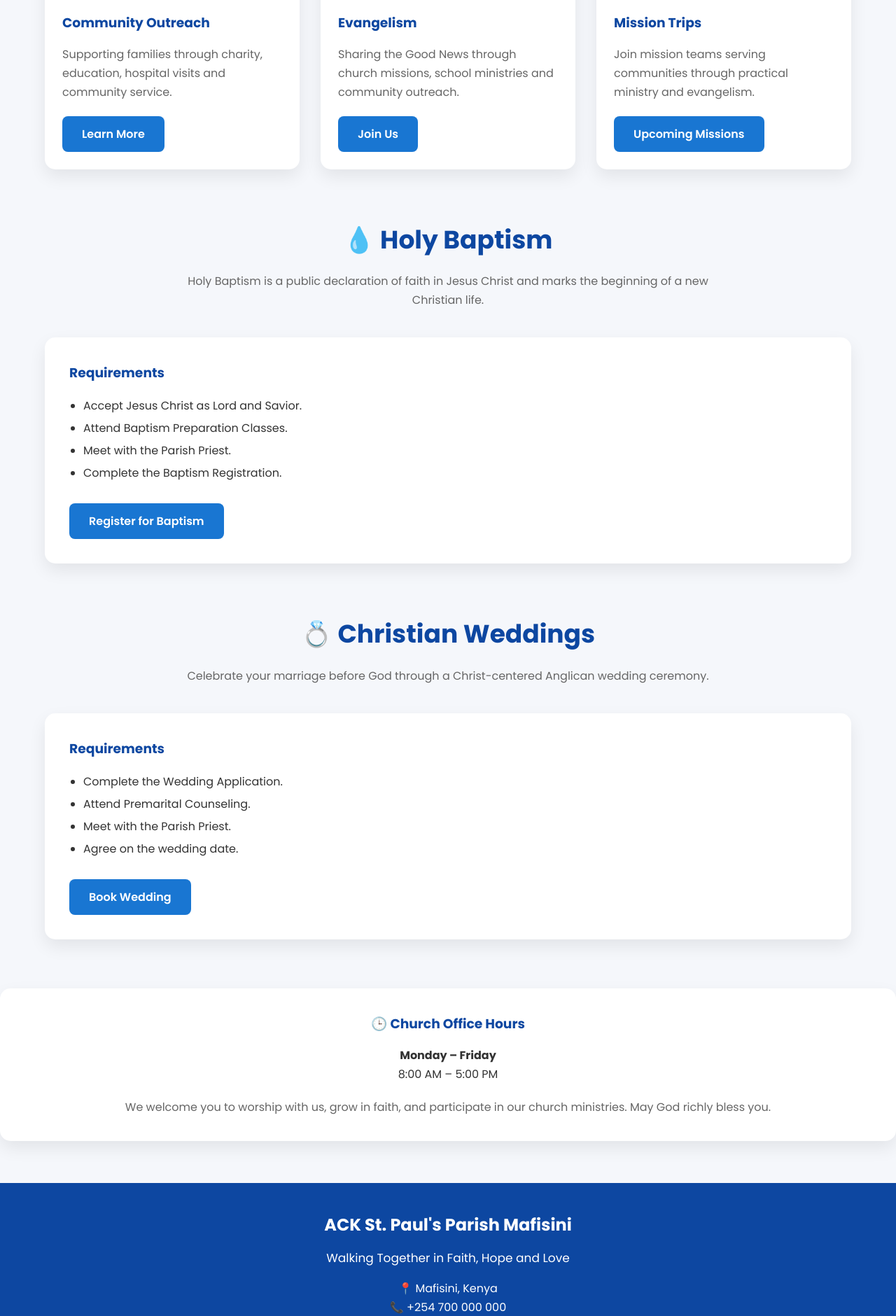
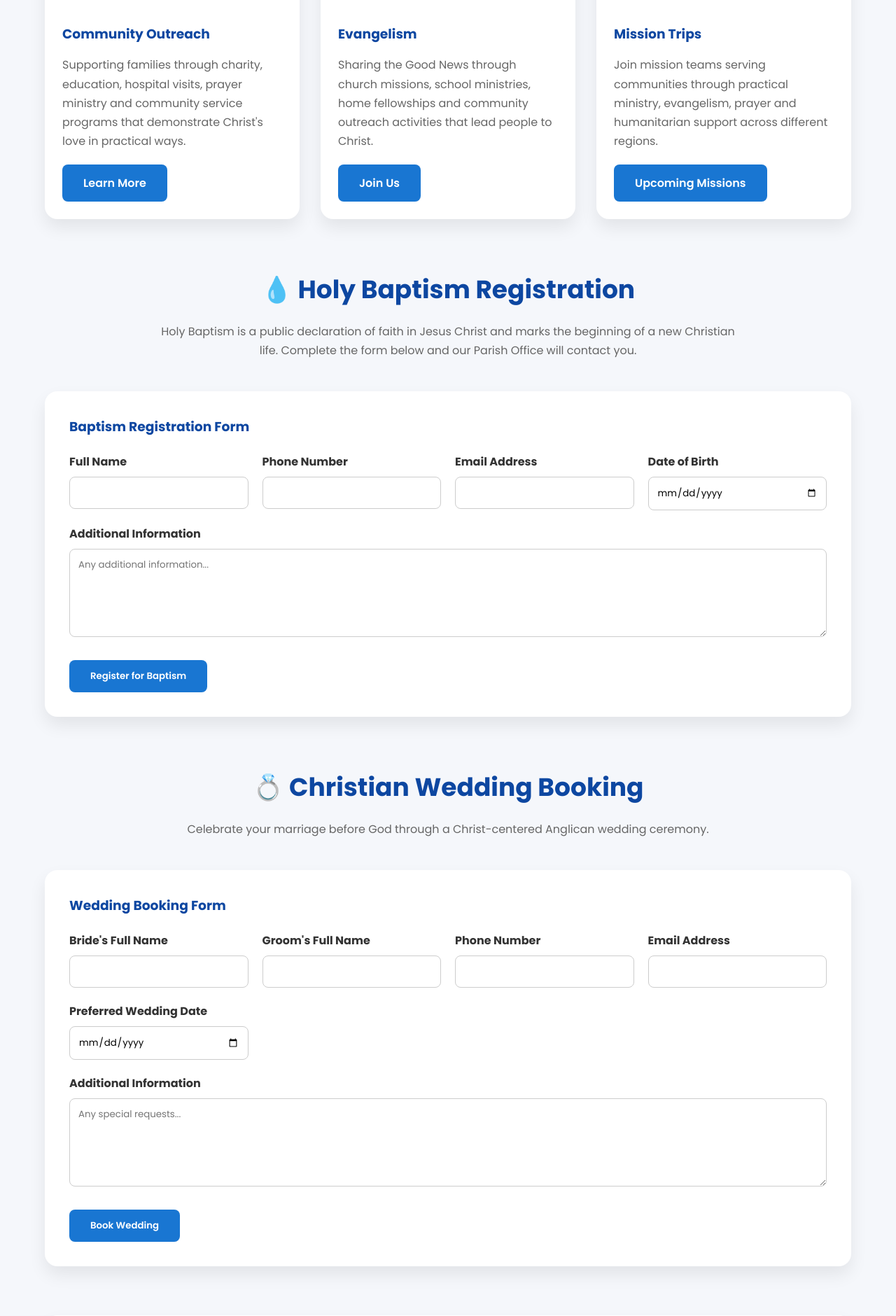
Before and after one commit to jamesmutisokiilu-coder/ACK-St.-Paul-s-Parish-Mafisini, a Flask app: page /events in a window 1280 px wide. Shown: the part 968-2848 px from the top of the page at 70% size. Run offline with Flask 3, Linux system fonts and the light colour scheme.

Commit message:
Update events.html

```diff
--- a/templates/events.html
+++ b/templates/events.html
@@ -81,12 +112,12 @@ font-size:36px;
 
 .section p.title{
     text-align:center;
-max-width:800px;
-margin:auto auto 40px;
+    max-width:850px;
+    margin:auto auto 45px;
     color:#666;
 }
 
-/* GRID */
+/* ================= GRID ================= */
 
 .grid{
     display:grid;
@@ -94,12 +125,14 @@ grid-template-columns:repeat(auto-fit,minmax(280px,1fr));
     gap:30px;
 }
 
+/* ================= CARD ================= */
+
 .card{
     background:white;
-border-radius:15px;
+    border-radius:18px;
     overflow:hidden;
-box-shadow:0 10px 25px rgba(0,0,0,.08);
-transition:.3s;
+    box-shadow:0 12px 25px rgba(0,0,0,.08);
+    transition:.35s;
 }
 
 .card:hover{
@@ -126,45 +159,50 @@ color:#666;
     margin-bottom:20px;
 }
 
+/* ================= BUTTON ================= */
+
 .btn{
     display:inline-block;
     background:#1976d2;
     color:white;
-padding:12px 28px;
+    border:none;
+    text-decoration:none;
+    padding:13px 30px;
     border-radius:8px;
-text-decoration:none;
     font-weight:600;
+    cursor:pointer;
+    transition:.3s;
 }
 
 .btn:hover{
     background:#0d47a1;
 }
 
+/* ================= INFORMATION BOX ================= */
+
 .info-box{
     background:white;
     padding:35px;
-border-radius:15px;
-box-shadow:0 10px 25px rgba(0,0,0,.08);
-margin-top:30px;
+    border-radius:18px;
+    box-shadow:0 12px 25px rgba(0,0,0,.08);
+    margin-top:35px;
 }
 
 .info-box ul{
-margin-left:20px;
+    margin-left:25px;
     line-height:2;
 }
 
-footer{
-background:#0d47a1;
-color:white;
-text-align:center;
-padding:40px 20px;
-margin-top:60px;
-}
+/* ================= RESPONSIVE ================= */
 
 @media(max-width:768px){
 
 .hero h1{
     font-size:36px;
+}
+
+.section h2{
+    font-size:30px;
 }
 
 }
@@ -182,93 +220,325 @@ font-size:36px;
 <h1>Church Ministries</h1>
 
 <p>
-
 Serving God through Missions, Holy Baptism and Christian Marriage.
-We welcome you to worship, grow in faith and become part of our church family.
-
+We welcome you to worship, grow in faith and become part of our church family as we grow together in Christ.
 </p>
 
-<a href="#missions">
-Explore Ministries
-</a>
+<a href="#missions">Explore Ministries</a>
 
 </section>
 
-<!-- MISSIONS -->
+<!-- SUCCESS / ERROR MESSAGE -->
+
+{% with messages = get_flashed_messages(with_categories=true) %}
+{% if messages %}
+
+{% for category, message in messages %}
+
+<div class="flash-message {{ category }}">
+{{ message }}
+</div>
+
+{% endfor %}
+
+{% endif %}
+{% endwith %}
+<!-- ================= MISSIONS & OUTREACH ================= -->
 
 <section class="section" id="missions">
 
 <h2>🌍 Missions & Outreach</h2>
 
 <p class="title">
-
 We spread the Gospel through evangelism, community outreach,
-mission work and compassionate service.
-
+mission work and compassionate service to our community.
 </p>
 
 <div class="grid">
 
+    <!-- Community Outreach -->
     <div class="card">
 
-<img src="https://images.unsplash.com/photo-1469571486292-b53601020f35?auto=format&fit=crop&w=900&q=80">
+        <img src="https://images.unsplash.com/photo-1469571486292-b53601020f35?auto=format&fit=crop&w=900&q=80" alt="Community Outreach">
 
         <div class="card-content">
-
             <h3>Community Outreach</h3>
 
             <p>
-Supporting families through charity,
-education, hospital visits and community service.
+                Supporting families through charity, education,
+                hospital visits, prayer ministry and community service
+                programs that demonstrate Christ's love in practical ways.
             </p>
 
             <a href="{{ url_for('contact') }}" class="btn">
                 Learn More
             </a>
+        </div>
+    </div>
+
+    <!-- Evangelism -->
+    <div class="card">
+
+        <img src="https://images.unsplash.com/photo-1522202176988-66273c2fd55f?auto=format&fit=crop&w=900&q=80" alt="Evangelism">
+
+        <div class="card-content">
+            <h3>Evangelism</h3>
+
+            <p>
+                Sharing the Good News through church missions,
+                school ministries, home fellowships and community
+                outreach activities that lead people to Christ.
+            </p>
+
+            <a href="{{ url_for('contact') }}" class="btn">
+                Join Us
+            </a>
+        </div>
+    </div>
+
+    <!-- Mission Trips -->
+    <div class="card">
+
+        <img src="https://images.unsplash.com/photo-1517048676732-d65bc937f952?auto=format&fit=crop&w=900&q=80" alt="Mission Trips">
+
+        <div class="card-content">
+            <h3>Mission Trips</h3>
+
+            <p>
+                Join mission teams serving communities through
+                practical ministry, evangelism, prayer and humanitarian
+                support across different regions.
+            </p>
+
+            <a href="{{ url_for('events') }}" class="btn">
+                Upcoming Missions
+            </a>
+        </div>
+    </div>
+
+</div>
+
+</section>
+<!-- ================= HOLY BAPTISM ================= -->
+
+<section class="section">
+
+<h2>💧 Holy Baptism Registration</h2>
+
+<p class="title">
+Holy Baptism is a public declaration of faith in Jesus Christ and marks the beginning of a new Christian life. Complete the form below and our Parish Office will contact you.
+</p>
+
+<div class="info-box">
+
+<h3 style="color:#0d47a1;margin-bottom:20px;">
+Baptism Registration Form
+</h3>
+
+<form action="{{ url_for('baptism_registration') }}" method="POST">
+
+<div style="display:grid;grid-template-columns:repeat(auto-fit,minmax(250px,1fr));gap:20px;">
+
+<div>
+<label><strong>Full Name</strong></label>
+<input type="text" name="full_name" required
+style="width:100%;padding:12px;margin-top:8px;border:1px solid #ccc;border-radius:8px;">
+</div>
+
+<div>
+<label><strong>Phone Number</strong></label>
+<input type="tel" name="phone" required
+style="width:100%;padding:12px;margin-top:8px;border:1px solid #ccc;border-radius:8px;">
+</div>
+
+<div>
+<label><strong>Email Address</strong></label>
+<input type="email" name="email"
+style="width:100%;padding:12px;margin-top:8px;border:1px solid #ccc;border-radius:8px;">
+</div>
+
+<div>
+<label><strong>Date of Birth</strong></label>
+<input type="date" name="dob" required
+style="width:100%;padding:12px;margin-top:8px;border:1px solid #ccc;border-radius:8px;">
+</div>
+
+</div>
+
+<div style="margin-top:20px;">
+
+<label><strong>Additional Information</strong></label>
+
+<textarea
+name="message"
+rows="5"
+placeholder="Any additional information..."
+style="width:100%;padding:12px;margin-top:8px;border:1px solid #ccc;border-radius:8px;"></textarea>
+
+</div>
+
+<button type="submit" class="btn" style="margin-top:25px;">
+Register for Baptism
+</button>
+
+</form>
+
+</div>
+
+</section>
+
+<!-- ================= CHRISTIAN WEDDINGS ================= -->
+
+<section class="section">
+
+<h2>💍 Christian Wedding Booking</h2>
+
+<p class="title">
+Celebrate your marriage before God through a Christ-centered Anglican wedding ceremony.
+</p>
+
+<div class="info-box">
+
+<h3 style="color:#0d47a1;margin-bottom:20px;">
+Wedding Booking Form
+</h3>
+
+<form action="{{ url_for('wedding_registration') }}" method="POST">
+
+<div style="display:grid;grid-template-columns:repeat(auto-fit,minmax(250px,1fr));gap:20px;">
+
+<div>
+<label><strong>Bride's Full Name</strong></label>
+<input type="text" name="bride_name" required
+style="width:100%;padding:12px;margin-top:8px;border:1px solid #ccc;border-radius:8px;">
+</div>
+
+<div>
+<label><strong>Groom's Full Name</strong></label>
+<input type="text" name="groom_name" required
+style="width:100%;padding:12px;margin-top:8px;border:1px solid #ccc;border-radius:8px;">
+</div>
+
+<div>
+<label><strong>Phone Number</strong></label>
+<input type="tel" name="phone" required
+style="width:100%;padding:12px;margin-top:8px;border:1px solid #ccc;border-radius:8px;">
+</div>
+
+<div>
+<label><strong>Email Address</strong></label>
+<input type="email" name="email"
+style="width:100%;padding:12px;margin-top:8px;border:1px solid #ccc;border-radius:8px;">
+</div>
+
+<div>
+<label><strong>Preferred Wedding Date</strong></label>
+<input type="date" name="wedding_date" required
+style="width:100%;padding:12px;margin-top:8px;border:1px solid #ccc;border-radius:8px;">
+</div>
+
+</div>
+
+<div style="margin-top:20px;">
+
+<label><strong>Additional Information</strong></label>
+
+<textarea
+name="message"
+rows="5"
+placeholder="Any special requests..."
+style="width:100%;padding:12px;margin-top:8px;border:1px solid #ccc;border-radius:8px;"></textarea>
+
+</div>
+
+<button type="submit" class="btn" style="margin-top:25px;">
+Book Wedding
+</button>
+
+</form>
+
+</div>
+
+</section>
+<!-- ================= CONTACT & OFFICE HOURS ================= -->
+
+<section class="section">
+
+<div class="info-box" style="text-align:center;">
+
+<h2 style="color:#0d47a1;margin-bottom:20px;">
+📍 Church Office Information
+</h2>
+
+<p style="font-size:17px;">
+
+Our Parish Office is always ready to assist you with enquiries about
+Holy Baptism, Christian Weddings, Church Membership, Ministries,
+Counselling and other spiritual services.
+
+</p>
+
+<br>
+
+<div style="display:grid;grid-template-columns:repeat(auto-fit,minmax(250px,1fr));gap:25px;margin-top:30px;">
+
+<div>
+
+<h3 style="color:#1976d2;">🕒 Office Hours</h3>
+
+<p>
+Monday – Friday<br>
+8:00 AM – 5:00 PM
+</p>
+
+</div>
+
+<div>
+
+<h3 style="color:#1976d2;">📞 Call Us</h3>
+
+<p>
++254 700 000 000
+</p>
+
+</div>
+
+<div>
+
+<h3 style="color:#1976d2;">✉ Email</h3>
+
+<p>
+info@ackstpaulsmafisini.org
+</p>
+
+</div>
+
+<div>
+
+<h3 style="color:#1976d2;">📍 Location</h3>
+
+<p>
+ACK St. Paul's Parish Mafisini<br>
+Mafisini, Kenya
+</p>
 
 </div>
 
 </div>
 
-<div class="card">
+<div style="margin-top:40px;">
 
-<img src="https://images.unsplash.com/photo-1522202176988-66273c2fd55f?auto=format&fit=crop&w=900&q=80">
+<h3 style="color:#0d47a1;">
+🙏 Our Prayer
+</h3>
 
-<div class="card-content">
+<p style="max-width:850px;margin:20px auto;color:#555;">
 
-<h3>Evangelism</h3>
+"May the Lord bless you and keep you. May He guide your family,
+strengthen your faith, and grant you His peace as you walk with
+Christ through every stage of life."
 
-<p>
-Sharing the Good News through church missions,
-school ministries and community outreach.
 </p>
-
-<a href="{{ url_for('contact') }}" class="btn">
-Join Us
-</a>
-
-</div>
-
-</div>
-
-<div class="card">
-
-<img src="https://images.unsplash.com/photo-1517048676732-d65bc937f952?auto=format&fit=crop&w=900&q=80">
-
-<div class="card-content">
-
-<h3>Mission Trips</h3>
-
-<p>
-Join mission teams serving communities through
-practical ministry and evangelism.
-</p>
-
-<a href="{{ url_for('events') }}" class="btn">
-Upcoming Missions
-</a>
-
-</div>
 
 </div>
 
@@ -276,160 +546,41 @@ Upcoming Missions
 
 </section>
 
-<!-- HOLY BAPTISM -->
-
-<section class="section">
-
-<h2>💧 Holy Baptism</h2>
-
-<p class="title">
-
-Holy Baptism is a public declaration of faith in Jesus Christ
-and marks the beginning of a new Christian life.
-
-</p>
-
-<div class="info-box">
-
-<h3 style="color:#0d47a1;margin-bottom:15px;">
-Requirements
-</h3>
-
-<ul>
-
-<li>Accept Jesus Christ as Lord and Savior.</li>
-
-<li>Attend Baptism Preparation Classes.</li>
-
-<li>Meet with the Parish Priest.</li>
-
-<li>Complete the Baptism Registration.</li>
-
-</ul>
-
-<br>
-
-<a href="{{ url_for('baptism_registration') }}" class="btn">
-
-Register for Baptism
-
-</a>
-
-</div>
-
-</section>
-
-<!-- CHRISTIAN WEDDINGS -->
-
-<section class="section">
-
-<h2>💍 Christian Weddings</h2>
-
-<p class="title">
-
-Celebrate your marriage before God through a Christ-centered
-Anglican wedding ceremony.
-
-</p>
-
-<div class="info-box">
-
-<h3 style="color:#0d47a1;margin-bottom:15px;">
-Requirements
-</h3>
-
-<ul>
-
-<li>Complete the Wedding Application.</li>
-
-<li>Attend Premarital Counseling.</li>
-
-<li>Meet with the Parish Priest.</li>
-
-<li>Agree on the wedding date.</li>
-
-</ul>
-
-<br>
-
-<a href="{{ url_for('wedding_registration') }}" class="btn">
-
-Book Wedding
-
-</a>
-
-</div>
-
-</section>
-
-<!-- CONTACT & FOOTER CONTINUE IN PART 2 -->
-<!-- CONTACT -->
-
-
-</div>
-
-</div>
-
-</div>
-
-<div class="info-box" style="margin-top:40px;text-align:center;">
-
-<h3 style="color:#0d47a1;margin-bottom:15px;">
-🕒 Church Office Hours
-</h3>
-
-<p>
-
-<strong>Monday – Friday</strong><br>
-
-8:00 AM – 5:00 PM
-
-</p>
-
-<p style="margin-top:20px;color:#666;">
-
-We welcome you to worship with us, grow in faith,
-and participate in our church ministries.
-May God richly bless you.
-
-</p>
-
-</div>
-
-</section>
-
-<!-- FOOTER -->
+<!-- ================= FOOTER ================= -->
 
 <footer>
 
 <h2>ACK St. Paul's Parish Mafisini</h2>
 
-<p style="margin-top:12px;font-size:17px;">
-
+<p style="margin-top:15px;font-size:18px;">
 Walking Together in Faith, Hope and Love
-
 </p>
 
-<p style="margin-top:15px;">
-
+<p style="margin-top:20px;">
 📍 Mafisini, Kenya
-
 </p>
 
 <p>
-
 📞 +254 700 000 000
-
 </p>
 
 <p>
-
 ✉ info@ackstpaulsmafisini.org
-
 </p>
 
-<hr style="width:80%;margin:25px auto;border:1px solid rgba(255,255,255,.25);">
+<hr style="width:80%;margin:30px auto;border:1px solid rgba(255,255,255,.25);">
 
 <p>
+&copy; 2026 ACK St. Paul's Parish Mafisini. All Rights Reserved.
+</p>
 
-© 2026 ACK St. Paul's Parish Mafisini.
+<p style="margin-top:10px;font-size:14px;color:#ddd;">
+Website Designed & Maintained by
+<strong>James Kiilu Mutiso</strong><br>
+Website Manager & IT Services
+</p>
+
+</footer>
+
+</body>
+</html>
```
Also changed, not shown: other parts of templates/events.html (+39 -8 lines). Lines whose indentation alone changed are shown as unchanged.
